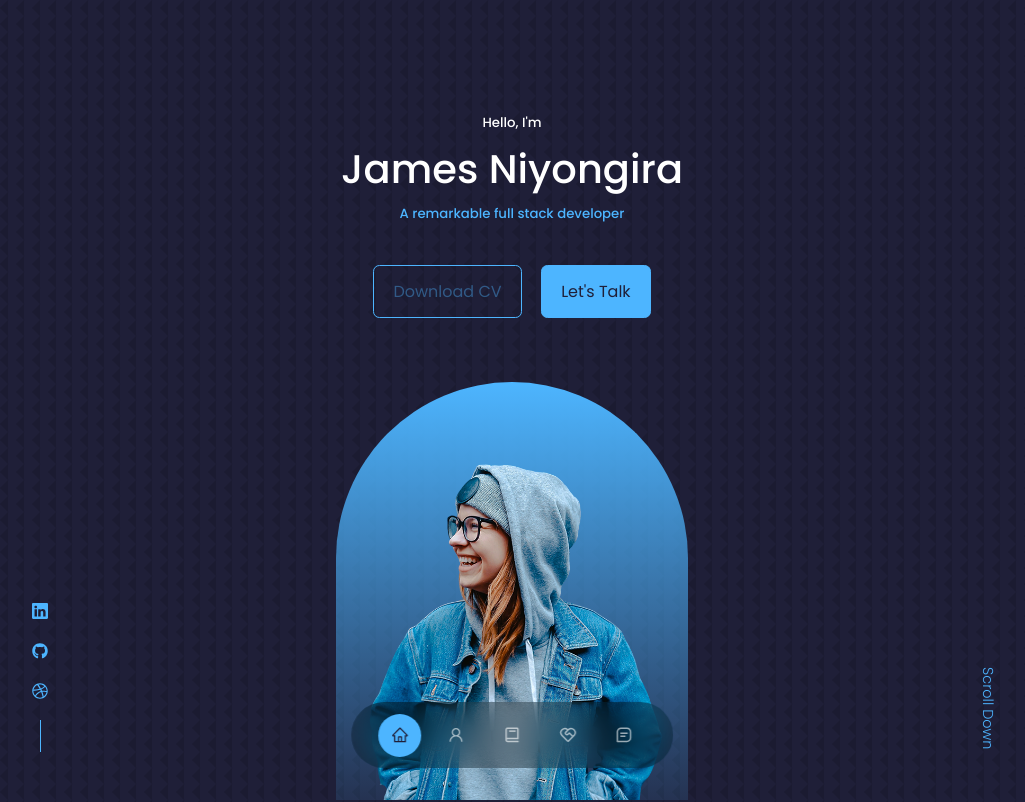
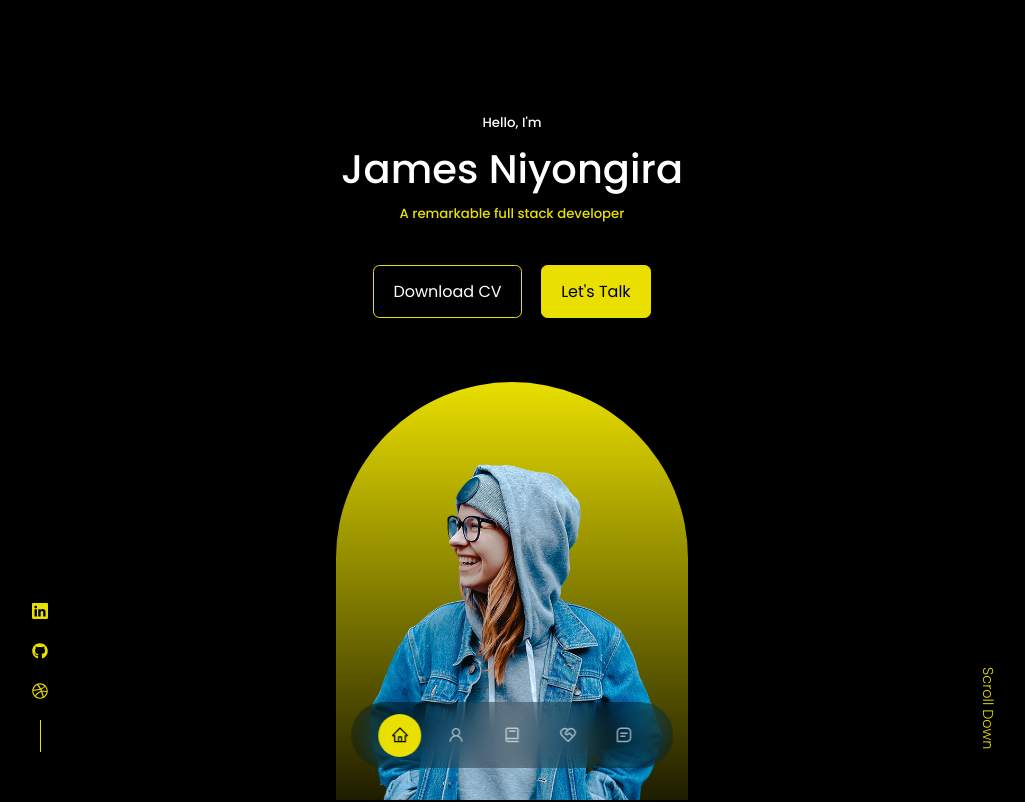
Before and after one commit to remarkablejames/portifolio, a React (Create React App) app: page / in a window 1280 px wide. Shown: the top 802 px of the page, without its empty margins (128-1153 px from the left). Built offline with nearby package versions, Linux system fonts and the light colour scheme.

Commit message:
changed colors of the website

```diff
--- a/src/index.css
+++ b/src/index.css
@@ -11,10 +11,10 @@
 }
 
 :root {
-  --color-bg: #1f1f38;
-  --color-bg-variant: #2c2c6c;
-  --color-primary: #4db5ff;
-  --color-primary-variant: rgba(77, 181, 255, 0.4);
+  --color-bg: #000;
+  --color-bg-variant: #1d1414;
+  --color-primary: #e9df00;
+  --color-primary-variant: e01111;
   --color-white: #fff;
   --color-light: rgba(255, 255, 255, 0.6);
 
```
